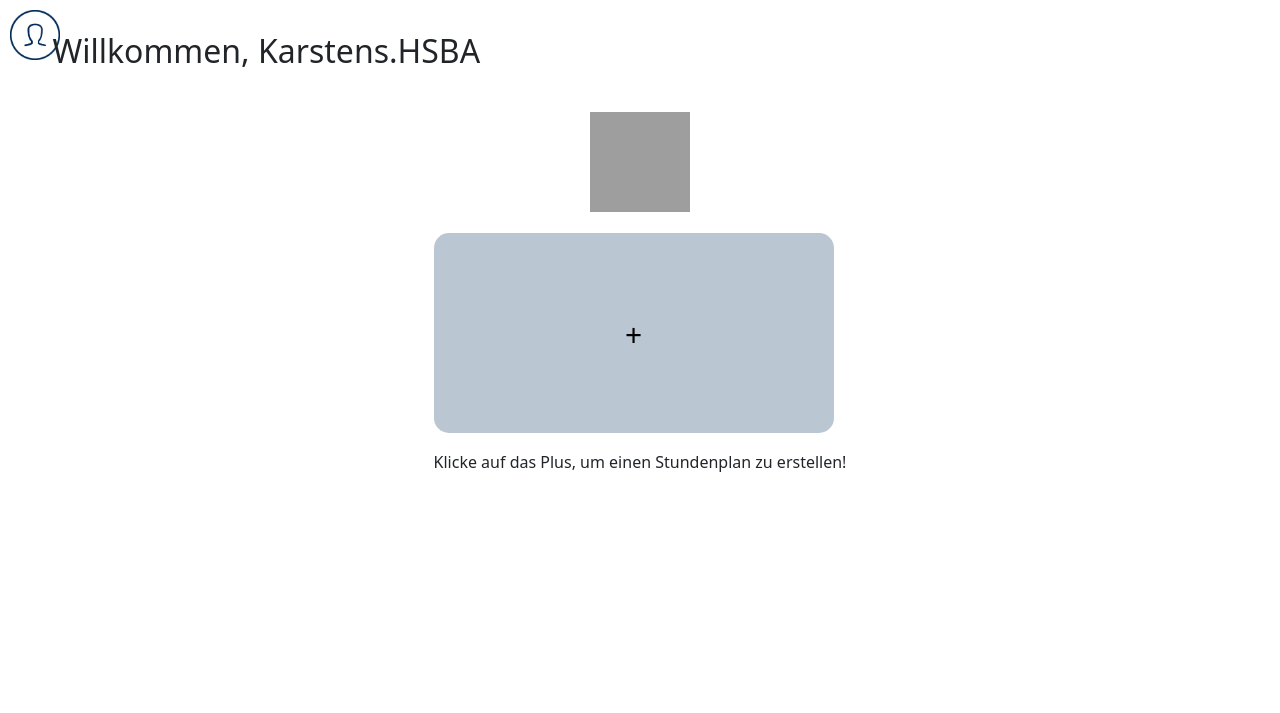
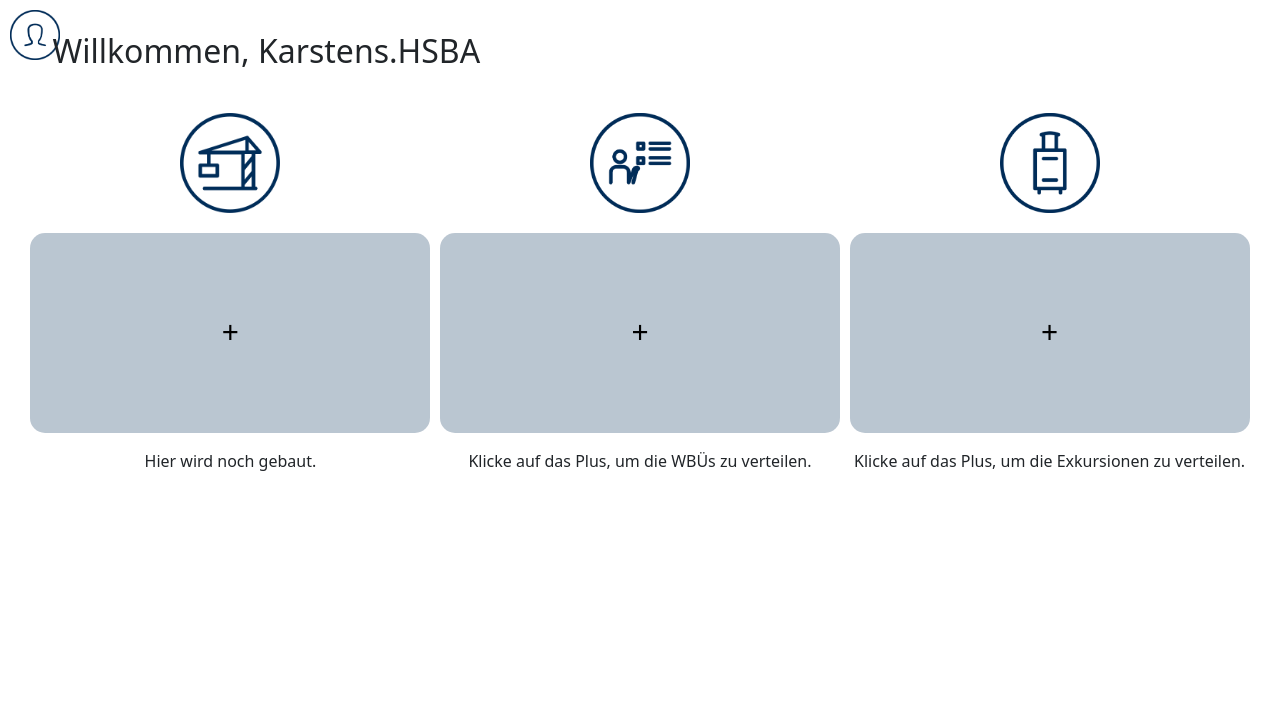
Before and after one commit to ErikSchluens/HSBA_Stundenplan, a PHP site: page /GUI.php in a window 1280 px wide. Shown: the part 71-784 px from the top of the page. Run offline with PHP 8.4, Linux system fonts and the light colour scheme; a user stored in the database is signed in; grey boxes are pictures that could not be loaded.

Commit message:
change content shown for students

```diff
--- a/GUI.php
+++ b/GUI.php
@@ -20,7 +20,34 @@ if ($_SESSION['user_id'] ==null ) {
 if ($_SESSION['user_id'] >= 24) {
     // Display content for user group 24 and bigger (Students)
     echo '<div class="btn-group btn-group-lg"></div>';
-      echo '<div class="homepage_optioncontainer">
+    echo '<div class="homepage_optioncontainer">
+            <div style="justify-content: center; text-align: center;">
+                <img src="Construction.png" alt="Construction-Icon" style="width:100px;height:100px; margin-bottom: 5%;">
+                <div class="excursion_option" style="padding: 19%">
+                    <a href="#" class="plus">+</a>
+                 </div>
+                 <p1> Hier wird noch gebaut. </p1>
+            </div>
+             <div style="justify-content: center; text-align: center;">
+                <img src="WBÜ.png" alt="WBÜ-Icon" style="width:100px;height:100px; margin-bottom: 5%;">
+                <div class="excursion_option" style="padding: 19%">
+                    <a href="WBÜ.php" class="plus">+</a>
+                 </div>
+                 <p1> Klicke auf das Plus, um Deine WBÜs zu wählen. </p1>
+            </div>
+            <div style="justify-content: center; text-align: center;">
+                <img src="Exkursion.png" alt="Exkursion-Icon" style="width:100px;height:100px; margin-bottom: 5%;">
+                <div class="excursion_option" style="padding: 19%">
+                    <a href="Excursion.php" class="plus">+</a>
+                 </div>
+                 <p1> Klicke auf das Plus, um Dein Exkursionsziel zu wählen. </p1>
+            </div>
+          </div>';
+}
+if ($_SESSION['user_id'] == 22 || $_SESSION['user_id'] == 23) {
+    // Display content for user group 22 and 23 (Administration)
+    echo '<div class="btn-group btn-group-lg"></div>';
+    echo '<div class="homepage_optioncontainer">
             <div style="justify-content: center; text-align: center;">
                 <img src="Construction.png" alt="Construction-Icon" style="width:100px;height:100px; margin-bottom: 5%;">
                 <div class="excursion_option" style="padding: 19%">
@@ -40,20 +67,7 @@ if ($_SESSION['user_id'] >= 24) {
                 <div class="excursion_option" style="padding: 19%">
                     <a href="Exkursion_Admin.php" class="plus">+</a>
                  </div>
-                 <p1> Klicke auf das Plus, um die Exkursionen zu verteilen. </p1>
-            </div>
-          </div>';
-}
-if ($_SESSION['user_id'] == 22 || $_SESSION['user_id'] == 23) {
-    // Display content for user group 22 and 23 (Administration)
-    echo '<div class="btn-group btn-group-lg"></div>';
-    echo '<div class="homepage_optioncontainer">
-            <div style="justify-content: center; text-align: center;">
-                <img src="Kalender.png" alt="Kalender-Icon" style="width:100px;height:100px; margin-bottom: 5%;">
-                <div class="excursion_option" style="padding: 19%">
-                    <a href="Stundenplan.php" class="plus">+</a>
-                 </div>
-                 <p1> Klicke auf das Plus, um einen Stundenplan zu erstellen! </p1>
+                 <p1>Klicke auf das Plus, um die Exkursionen zu verteilen. </p1>
             </div>
           </div>';
 }
```
